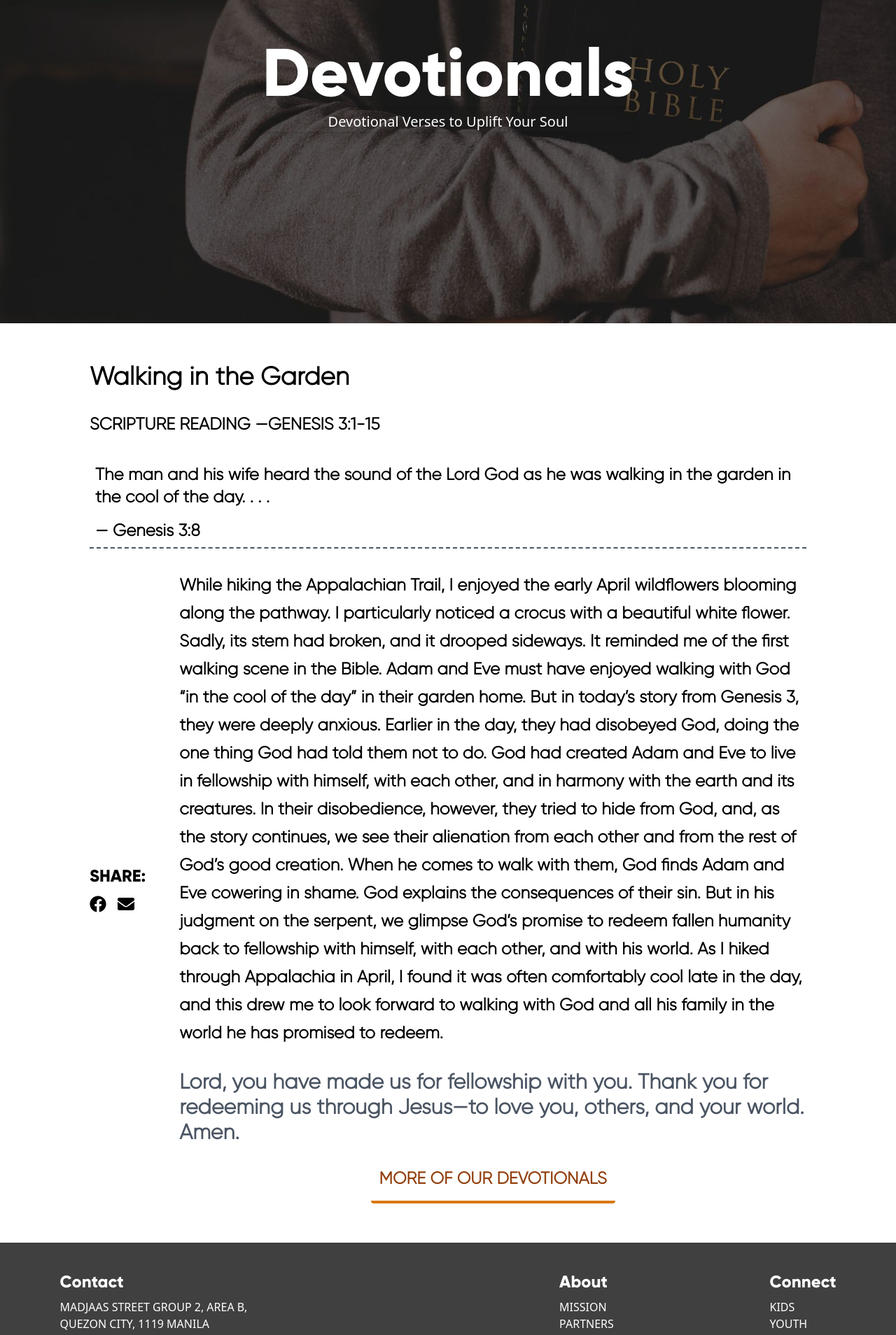
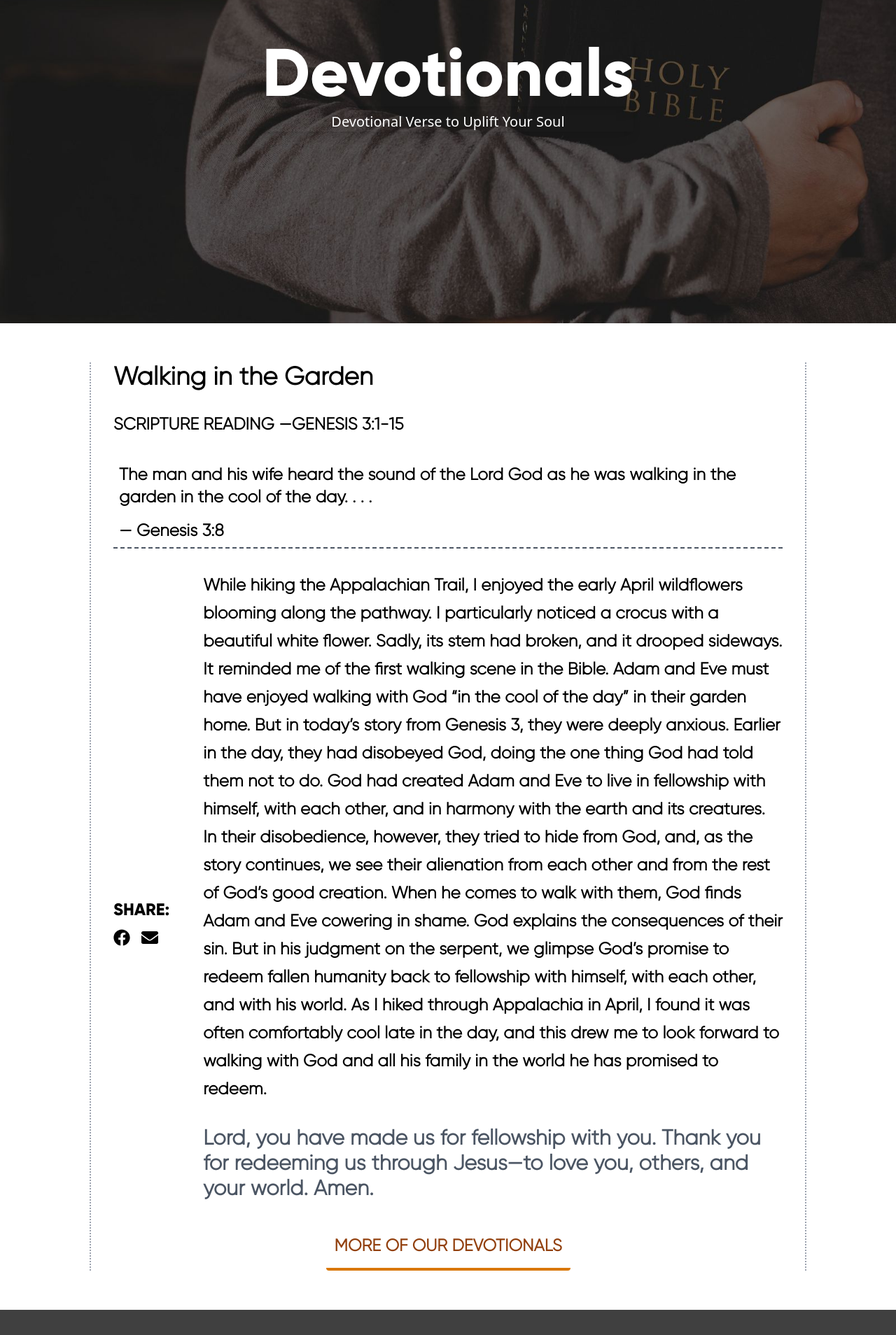
Before and after one commit to CodeChd/jcytf-v2, a Next.js app: page /devotional in a window 1280 px wide. Shown: the part 332-2240 px from the top of the page at 70% size. Built offline with nearby package versions, Linux system fonts and the light colour scheme.

Commit message:
Devotionals comp

```diff
--- a/src/components/About.jsx
+++ b/src/components/About.jsx
@@ -4,7 +4,7 @@ const About = ({ id }) => {
   return (
     <section id={id} className="w-full px-20 py-14 sml:py-8 min-h-[70vh] wide:min-h-[45vh]">
       <div className="px-24 flex flex-col gap-4">
-        <h2 className="flex self-center text-7xl not-italic font-extrabold uppercase border-solid border-b-[6px] pb-2 border-gray-900">
+        <h2 className="flex self-center text-7xl sml:text-6xl not-italic font-extrabold uppercase border-solid border-b-[6px] pb-2 border-gray-900">
           About Jcytf church
         </h2>
 
--- a/src/components/ConnectWithUs.jsx
+++ b/src/components/ConnectWithUs.jsx
@@ -5,7 +5,7 @@ const Connect = ({id}) => {
   return (
     <section id={id} className="w-full flex justify-center items-end  bg-[#d97706] text-white min-h-[80vh]">
       <div className="flex flex-col gap-24 sml:gap-8">
-        <h2 className="self-center font-extrabold font-gil text-7xl not-italic">
+        <h2 className="self-center font-extrabold font-gil text-7xl sml:text-6xl not-italic">
           Get Connected
         </h2>
 
--- a/src/components/Devotionals.jsx
+++ b/src/components/Devotionals.jsx
@@ -5,8 +5,8 @@ import { FaEnvelope, FaFacebook } from "react-icons/fa";
 
 const Devotionals = () => {
   return (
-    <section className="w-full py-14 min-h-[80vh] grid place-content-center font-gilLight font-bold">
-      <div className="max-w-5xl ">
+    <section className="w-full py-14 min-h-[80vh] grid place-content-center font-gilLight font-bold ">
+      <div className="max-w-5xl border-l-2 border-r-2 border-dotted border-gray-400 px-8">
         <div className="w-full flex flex-col gap-12 sml:gap-8 text-2xl ">
           <h2 className="text-4xl">Walking in the Garden</h2>
 
@@ -29,12 +29,12 @@ const Devotionals = () => {
 
             <h3 className="font-gil">SHARE:</h3>
             <ul className="flex gap-4 mt-2">
-              <li><FaFacebook/></li>
-              <li><FaEnvelope/></li>
+              <li><a className="cursor-pointer" target="_blank" href="https://www.facebook.com/sharer/sharer.php?u=https://jcytfchurch.vercel.app/devotional"><FaFacebook/></a></li>
+              <li><a className="cursor-pointer" href="mailto:"><FaEnvelope/></a></li>
             </ul>
           </div>
 
-          <div className="flex flex-col items-center gap-4">
+          <div className="flex flex-col items-center gap-8">
             <p>
               While hiking the Appalachian Trail, I enjoyed the early April
               wildflowers blooming along the pathway. I particularly noticed a
@@ -66,7 +66,7 @@ const Devotionals = () => {
 
             <a
               href="https://developer.enewhope.org/api/bible.php?churchname=Jesus%20Christ%20Yesterday%20Today%20and%20Forever%20Church&churchweb=https://jcytfchurch.vercel.app&h1color=003399&h2color=003399&navigationcolor=003399"
-              className="border-solid border-b-4 border-amber-600 p-3 rounded text-amber-800 font-gilLight uppercase hover:scale-105 transition-transform hover:text-amber-500"
+              className="mr-[8rem] border-solid border-b-4 border-amber-600 p-3 rounded text-amber-800 font-gilLight uppercase hover:scale-105 transition-transform hover:text-amber-500"
               target="_blank"
             >
               More of Our Devotionals
--- a/src/components/Faq.jsx
+++ b/src/components/Faq.jsx
@@ -33,7 +33,7 @@ const Faq = ({ id }) => {
     <section id={id} className="py-[3.84rem] w-full min-h-[80vh]">
       <div className="bg-[#d97706] text-white text-center py-10">
         <div className=" flex flex-col gap-2">
-          <h2 className="text-7xl not-italic font-bold font-gil self-center border-b-4 py-2 mb-2 border-white">
+          <h2 className="text-7xl sml:text-6xl not-italic font-bold font-gil self-center border-b-4 py-2 mb-2 border-white">
             JCYTF CHURCH FAQ
           </h2>
           <p className="text-xl font-medium">
--- a/src/components/Ftevents.jsx
+++ b/src/components/Ftevents.jsx
@@ -13,7 +13,7 @@ const Ftevents = ({ id, data }) => {
           <h3 className="font-gilLight font-extrabold text-gray-700 text-lg">
             What's Happening
           </h3>
-          <h2 className="text-7xl font-gil">Upcoming Events</h2>
+          <h2 className="text-7xl sml:text-6xl font-gil">Upcoming Events</h2>
           <p className="normal-case text-xl max-w-[60ch] font-extrabold font-gilLight mt-2 ">
             Church doesn’t just happen on Sundays. Find times and locations for
             events you don’t want to miss by clicking below.
--- a/src/components/Pastors.jsx
+++ b/src/components/Pastors.jsx
@@ -25,7 +25,7 @@ const Pastors = ({id}) => {
       <div className="py-8">
         <div className="flex flex-col items-center justify-center">
           <h3 className="text-2xl font-gilLight font-extrabold uppercase text-gray-700">Our Pastors</h3>
-          <h2 className="text-7xl non-italic font-gil font-bold mt-2">Meet Our Team</h2>
+          <h2 className="text-7xl sml:text-6xl non-italic font-gil font-bold mt-2">Meet Our Team</h2>
         </div>
 
         <main className="">
--- a/src/pages/devotional.jsx
+++ b/src/pages/devotional.jsx
@@ -22,7 +22,7 @@ const devotional = () => {
     <main>
       <HeroDevotion
         title="Devotionals"
-        desc="Devotional Verses to Uplift Your Soul"
+        desc="Devotional Verse to Uplift Your Soul"
         className="bg-devotion bg-aboutPos bg-no-repeat bg-mediumsc wide:bg-ultrasc"
       />
 
```
